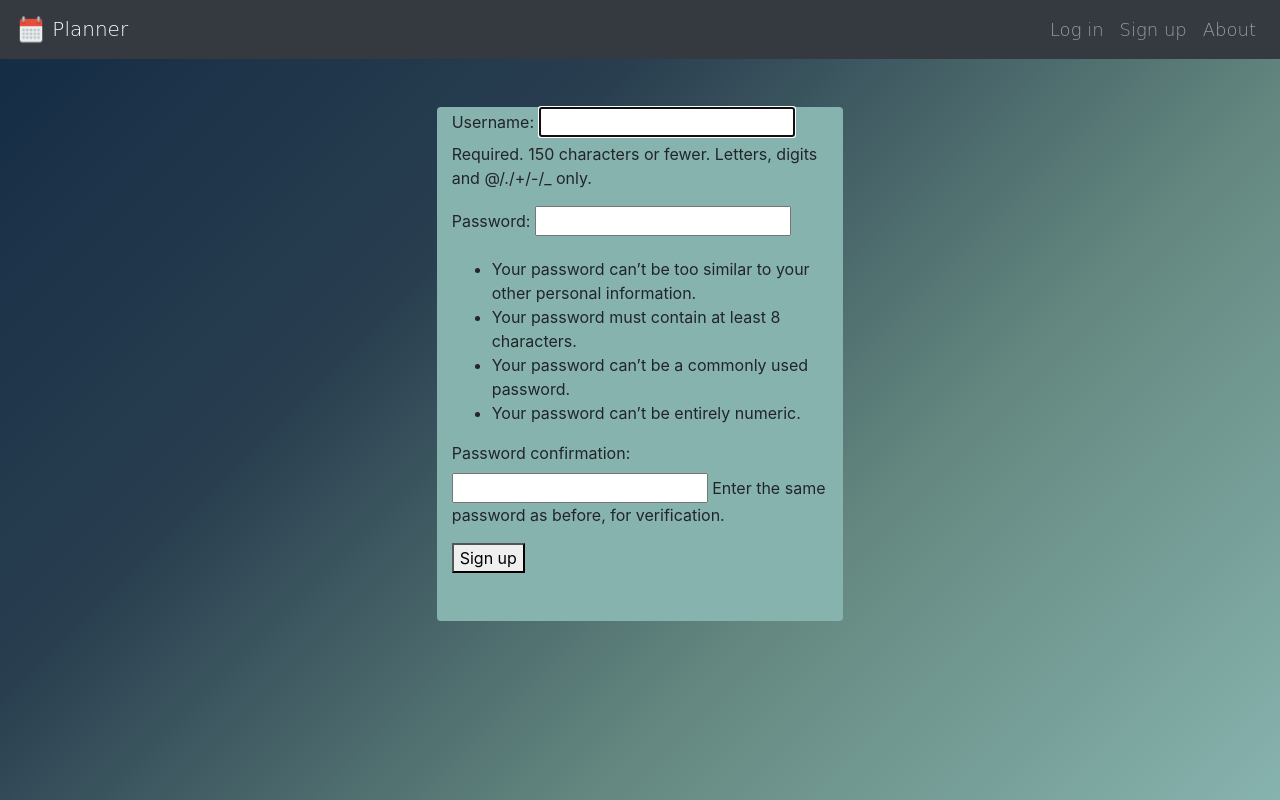
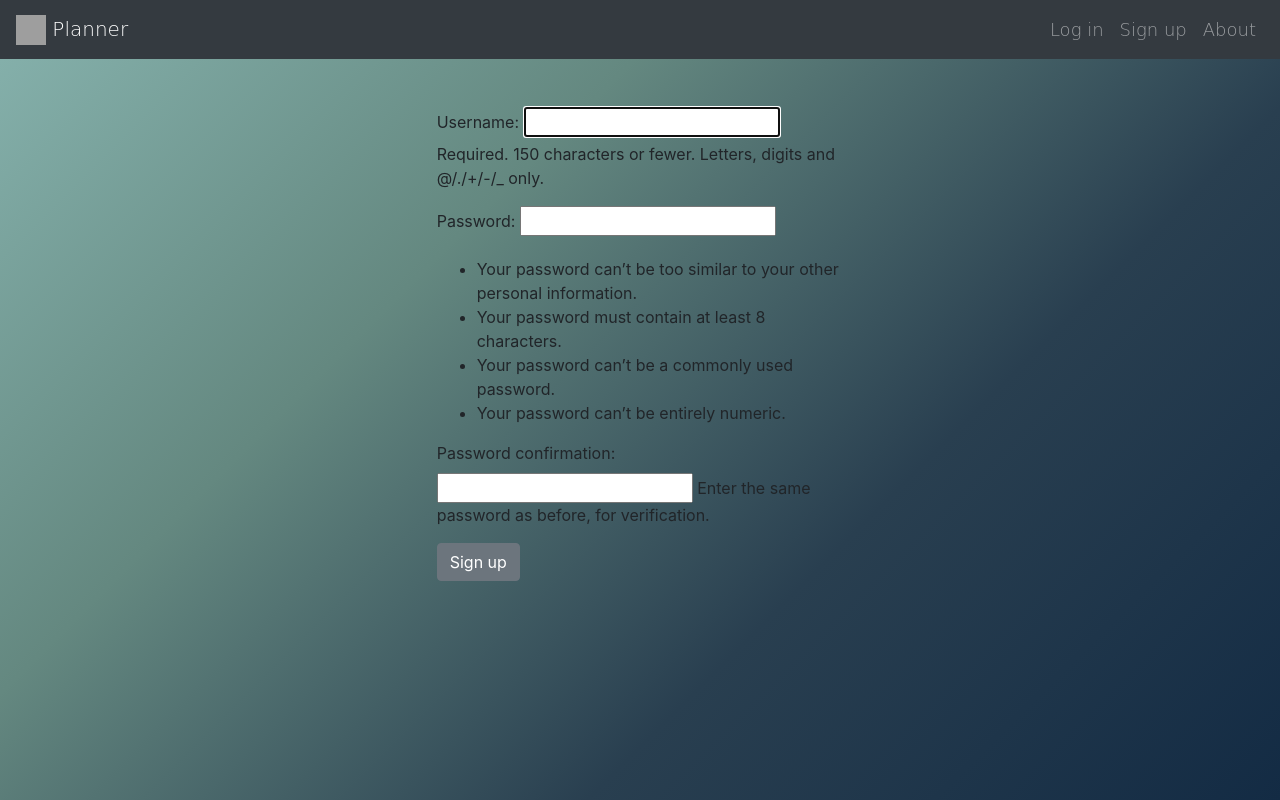
Before and after one commit to ka10a/Planner, a Django app: page /add/ in a window 1280 px wide. Run offline with Django 3.2, Linux system fonts and the light colour scheme; some libraries are stand-ins or nearby versions; grey boxes are pictures that could not be loaded.

Commit message:
final 2.0

```diff
--- a/config/post/templates/add.html
+++ b/config/post/templates/add.html
@@ -14,10 +14,13 @@
         body {
             background: #547f7f;
             background: -webkit-linear-gradient(135deg, #87b3ae, #648880, #293f50, #132b44);
+            background: -moz-linear-gradient(135deg, #87b3ae, #648880, #293f50, #132b44);
+            background: linear-gradient(135deg, #87b3ae, #648880, #293f50, #132b44);
         }
     </style>
     <link href="../static/css/111.css" rel="stylesheet">
-    <link rel="stylesheet" href="https://stackpath.bootstrapcdn.com/bootstrap/4.3.1/css/bootstrap.min.css" integrity="sha384-ggOyR0iXCbMQv3Xipma34MD+dH/1fQ784/j6cY/iJTQUOhcWr7x9JvoRxT2MZw1T" crossorigin="anonymous">
+    <link rel="stylesheet" href="https://stackpath.bootstrapcdn.com/bootstrap/4.3.1/css/bootstrap.min.css"
+          integrity="sha384-ggOyR0iXCbMQv3Xipma34MD+dH/1fQ784/j6cY/iJTQUOhcWr7x9JvoRxT2MZw1T" crossorigin="anonymous">
     <link href="https://fonts.googleapis.com/css?family=Amatic+SC" rel="stylesheet">
 </head>
 <body>
@@ -25,11 +28,12 @@
 <nav class="navbar navbar-expand-lg navbar-dark bg-dark">
     <a class="navbar-brand" href="{% url 'index' %}">
         {% load static %}
-            <img src="{% static "img/calendar-icon.png" %}" width="30" height="30" alt="calendar-icon">
+        <img src="{% static " img/calendar-icon.png" %}" width="30" height="30" alt="calendar-icon">
         Planner
     </a>
 
-        <button class="navbar-toggler" type="button" data-toggle="collapse" data-target="#navbarNav" aria-controls="navbarNav" aria-expanded="false" aria-label="Toggle navigation">
+    <button class="navbar-toggler" type="button" data-toggle="collapse" data-target="#navbarNav"
+            aria-controls="navbarNav" aria-expanded="false" aria-label="Toggle navigation">
         <span class="navbar-toggler-icon"></span>
     </button>
     <div class="collapse navbar-collapse flex-row-reverse" id="navbarNav">
@@ -51,14 +55,11 @@
 <div class="row">
     <div class="col"></div>
     <div class="col col-md-4 col-sm-8 col-10">
-            <div class="container rounded">
         <form method="post">
             {% csrf_token %}
             {{ form.as_p }}
-                    <button type="submit">Sign up</button>
+            <button type="submit" class="btn btn-secondary w3-btn w3-round w3-grey">Sign up</button>
         </form>
-                <br><br>
-            </div>
     </div>
     <div class="col"></div>
 </div>
--- a/config/post/templates/index.html
+++ b/config/post/templates/index.html
@@ -5,7 +5,7 @@
     <meta name="viewport" content="width=device-width, initial-scale=1, shrink-to-fit=no">
     <title>Planner</title>
     <style type="text/css">
-        html {
+        html, body {
             height: 100%;
         }
 
--- a/config/post/templates/registration/login.html
+++ b/config/post/templates/registration/login.html
@@ -13,6 +13,8 @@
 
             background: #547f7f;
             background: -webkit-linear-gradient(135deg, #d5e8e3, #648880, #293f50, #132b44);
+            background: -moz-linear-gradient(135deg, #87b3ae, #648880, #293f50, #132b44);
+            background: linear-gradient(135deg, #87b3ae, #648880, #293f50, #132b44);
         }
     </style>
     <link href="../static/css/111.css" rel="stylesheet">
@@ -54,7 +56,7 @@
                 <form method="post">
                     {% csrf_token %}
                     {{ form.as_p }}
-                    <button type="submit">Log in</button>
+                    <button type="submit" class="btn btn-secondary w3-btn w3-round w3-grey">Log in</button>
                 </form>
                 <br>
             </div>
```
Also changed, not shown: config/db.sqlite3. Lines whose indentation alone changed are shown as unchanged.
